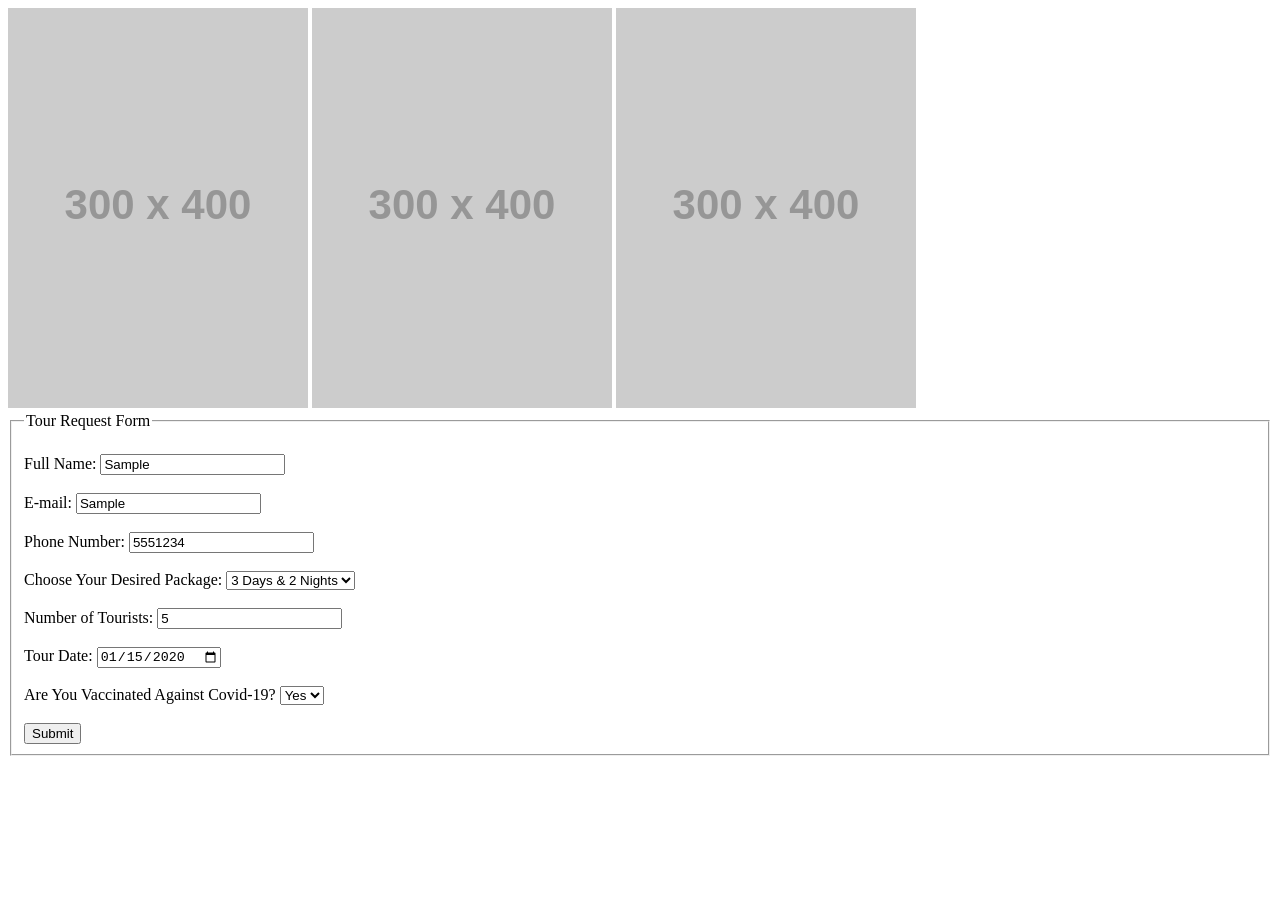
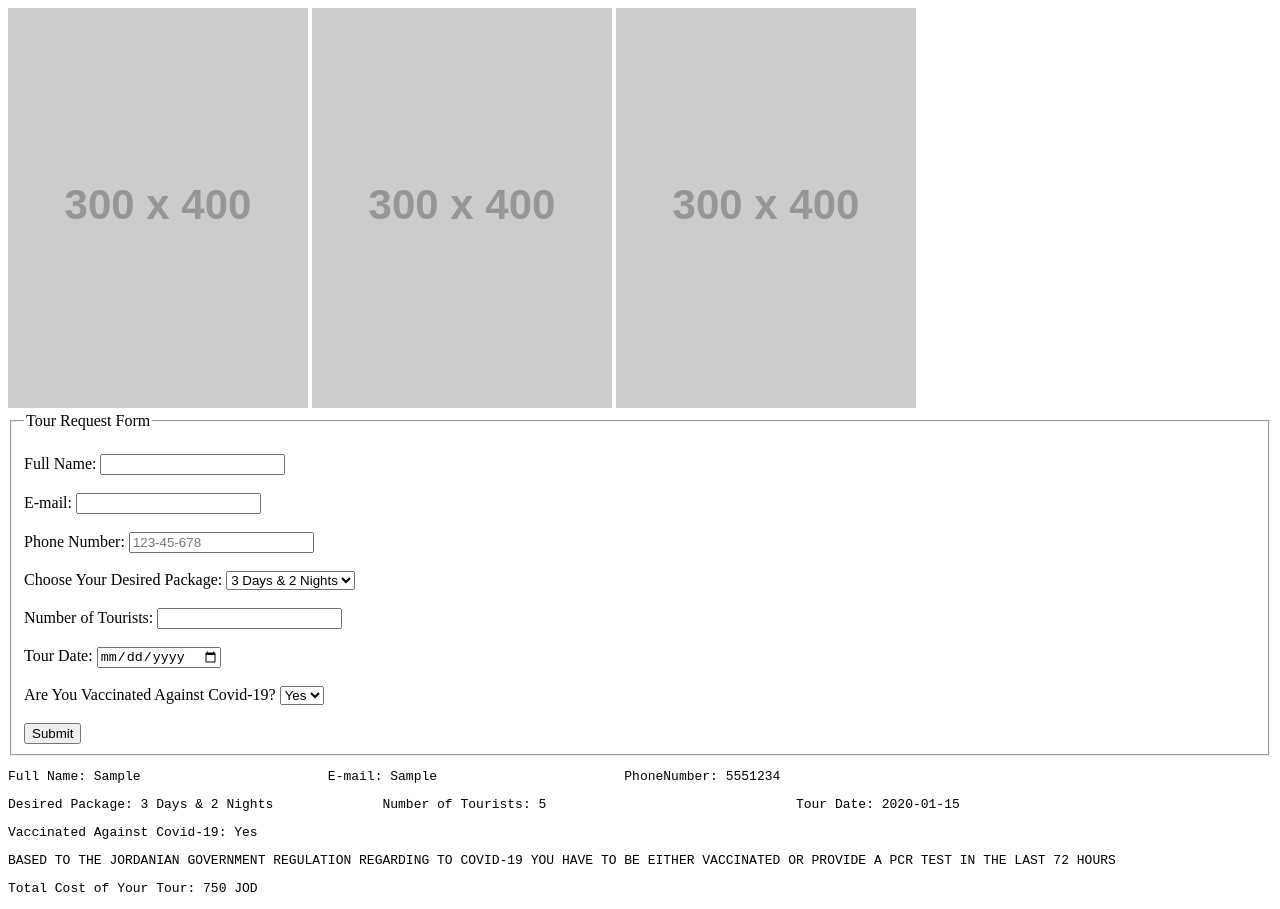
Before and after one commit to Stack-Developers/Co-Travel, a plain HTML site: page pages/Adventure.html in a window 1280 px wide. Both pictures are taken after typing "Sample", "Sample", "5551234", "5", "2020-01-15" into the empty fields and a click on the button "Submit". Before the commit the page ends 800 px from the top, so only its background shows below. Drawn offline with Linux system fonts and the light colour scheme; placeholder pictures from the web are drawn by us.

Commit message:
Render done by Faisal and Qais

```diff
--- a/js/Adventure.js
+++ b/js/Adventure.js
@@ -1,9 +1,8 @@
-'use strict';
-
+"use strict";
 
 Tour.adventure = [];
 
-function Tour(name, email, phone, packages, number, date, vaccine){
+function Tour(name, email, phone, packages, number, date, vaccine) {
   this.name = name;
   this.email = email;
   this.phone = phone;
@@ -13,15 +12,13 @@ function Tour(name, email, phone, packages, number, date, vaccine){
   this.vaccine = vaccine;
   Tour.adventure.push(this);
   saveData();
-
 }
 
 
+const UserInput = document.getElementById("UserInput");
+UserInput.addEventListener("submit", handleSubmit);
 
-const UserInput = document.getElementById('UserInput');
-UserInput.addEventListener('submit', handleSubmit);
-
-function handleSubmit(event){
+function handleSubmit(event) {
   event.preventDefault();
 
   let newName = event.target.nameField.value;
@@ -33,63 +30,61 @@ function handleSubmit(event){
   let newVaccine = event.target.vaccine.value;
 
   new Tour(newName, newEmail, newPhone, newPackages, newNumber, newDate, newVaccine);
-
-    // console.log(Tour.adventure)
+  renderTicket();
 }
 
-function saveData(){
+function saveData() {
   let x = JSON.stringify(Tour.adventure);
-    localStorage.setItem("User", x)
+  localStorage.setItem("User", x);
 }
 
-
-function loadData(){
-    let y = localStorage.getItem ("User");
+function loadData() {
+  let y = localStorage.getItem("User");
   let parseData = JSON.parse(y);
   if (parseData) {
-            // Tour.adventure = parseData;
-            for(let i = 0 ; i < parseData.length; i++){
-                let reInst = new Tour(parseData[i].name, parseData[i].email, parseData[i].phone, parseData[i].packages, parseData[i].number, parseData[i].date, parseData[i].vaccine)
-                console.log(reInst);
-            }
+    Tour.adventure = parseData;
 
   }
 }
+
 loadData();
-    // UserInput.removeEventListener('submit', handleSubmit);
-    // UserInput.reset();
 
 
-    // Tour.prototype.adventure = function(){
-//     let package1 = ("3 Days & 2 Nights");
-//     let package2 = ("5 Days & 4 Nights");
-//     let package3 = ("7 Days & 6 Nights");
-//         if (this.packages === package1) {
-//             return Math.floor(this.number * 150);
+const Ticket = document.getElementById("ticketa");
 
-//         }
-//         else if (this.packages === package2)
-//         {
-//             return Math.floor(this.number * 250);
+function renderTicket() {
+     Ticket.textContent = '';
 
-//         }
-//         else (this.packages === package3)
-//          {
-//             return Math.floor(this.number * 350);
-//         }
+        let lastIndexInArray = Tour.adventure.length-1;
+        let ticket1 = document.createElement("div");
+        Ticket.appendChild(ticket1);
+        let par1 = document.createElement("pre");
+        ticket1.appendChild(par1);
+        par1.textContent = `Full Name: ${Tour.adventure[lastIndexInArray].name}                        E-mail: ${Tour.adventure[lastIndexInArray].email}                        PhoneNumber: ${Tour.adventure[lastIndexInArray].phone} `;
+        let par2 = document.createElement("pre");
+        ticket1.appendChild(par2);
+        par2.textContent = `Desired Package: ${Tour.adventure[lastIndexInArray].packages}              Number of Tourists: ${Tour.adventure[lastIndexInArray].number}                                Tour Date: ${Tour.adventure[lastIndexInArray].date} `;
+        let par3 = document.createElement("pre");
+        ticket1.appendChild(par3);
+        par3.textContent = `Vaccinated Against Covid-19: ${Tour.adventure[lastIndexInArray].vaccine} `;
+        let par4 = document.createElement("pre");
+        ticket1.appendChild(par4);
+        par4.textContent = `BASED TO THE JORDANIAN GOVERNMENT REGULATION REGARDING TO COVID-19 YOU HAVE TO BE EITHER VACCINATED OR PROVIDE A PCR TEST IN THE LAST 72 HOURS `;
+        let par6 = document.createElement("pre");
+        ticket1.appendChild(par6);
+        if (Tour.adventure[lastIndexInArray].packages ===  "3 Days & 2 Nights") {
+            let total1 = Math.floor(Tour.adventure[lastIndexInArray].number * 150);
+            par6.textContent = `Total Cost of Your Tour: ` + total1 + ' JOD';
+        } else if (Tour.adventure[lastIndexInArray].packages === "5 Days & 4 Nights") {
+            let total2 = Math.floor(Tour.adventure[lastIndexInArray].number * 250);
+            par6.textContent = `Total Cost of Your Tour: ` + total2 + ' JOD';
+        } else
+        {   let total3 = Math.floor(Tour.adventure[lastIndexInArray].number * 350);
+            par6.textContent = `Total Cost of Your Tour: ` + total3 + ' JOD';
+        }
 
-// }
-
-
-// function vac(){
-//     let vaccine1 = this. vaccine ;
-//     switch (vaccine1){
-//         case 'Yes':
-//             render();
-//             break;
-//             case 'No':
-//                 textcontet
-//                 'Based on the Jordanian government regulation regarding to Covid-19 you have to be either vaccinated or provide a PCR test in last 72 hours you can check: https://international.visitjordan.com/page/31/Covid-19Update'
-//                 break;
-//             }
-// // }
+    if (Tour.adventure.length >= 1) {
+        UserInput.removeEventListener("submit", handleSubmit);
+        UserInput.reset();
+    }
+}
--- a/pages/Adventure.html
+++ b/pages/Adventure.html
@@ -55,7 +55,7 @@
 
             </form>
         </div>
-        <div id="ticket">
+        <div id="ticketa">
 
         </div>
     </main>
```
Also changed, not shown: js/Relaxation.js (+47 -52 lines), pages/Relaxation.html (+1 -1 lines). Lines whose indentation alone changed are shown as unchanged.
